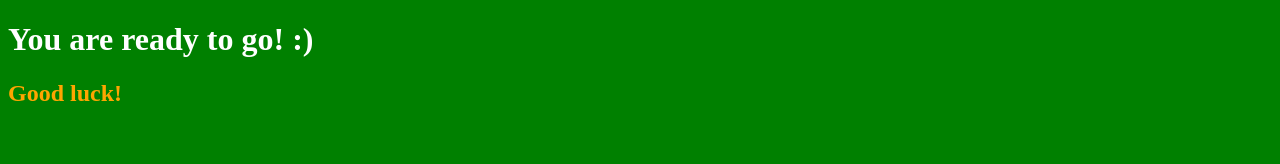
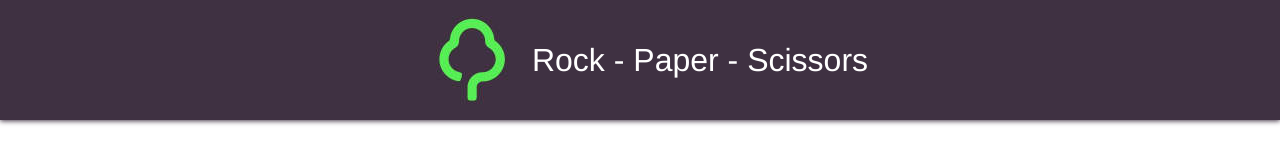
Before and after one commit to DanAlvares/rock-paper-scissors, a website built with webpack: page public/index.html in a window 1280 px wide. Built offline with nearby package versions, Linux system fonts and the light colour scheme.

Commit message:
Add Header

```diff
--- a/public/index.html
+++ b/public/index.html
@@ -7,7 +7,9 @@
 		<meta name="viewport" content="width=device-width, initial-scale=1" />
 	</head>
 	<body>
-		<h1>You are ready to go! :)</h1>
-		<h2>Good luck!</h2>
+		<header>
+			<img src="../src/images/logo.jpeg" alt="Gumtree Logo">
+			<h1>Rock - Paper - Scissors</h1>
+		</header>
 	</body>
 </html>
--- /dev/null
+++ b/src/css/_global.scss
@@ -0,0 +1,7 @@
+* {
+	box-sizing: border-box;
+}
+body {
+	margin: 0;
+	font-family: Helvetica, sans-serif;
+}
--- /dev/null
+++ b/src/css/_header.scss
@@ -0,0 +1,23 @@
+header {
+	align-items: center;
+	background-color: #3f3142;
+	box-shadow: 0 1px 5px #3f3142;
+	color: #ffffff;
+	display: flex;
+	justify-content: center;
+	margin-bottom: 2rem;
+
+	h1 {
+		font-weight: 100;
+    }
+
+    @media(max-width: 414px){
+        img{
+            margin: 5px 10px 5px -12px;
+            width: 60px;
+        }
+        h1 {
+            font-size: 1.4rem;
+        }
+    }
+}
--- a/src/css/index.scss
+++ b/src/css/index.scss
@@ -1,9 +1,2 @@
-@import './style.css';
-
-body {
-	background-color: green;
-
-	h1 {
-		color: white;
-	}
-}
+@import './global.scss';
+@import './header.scss';
--- a/src/css/style.css
+++ /dev/null
@@ -1,3 +0,0 @@
-h2 {
-	color: orange;
-}
```
Also changed, not shown: README.md, src/images/logo.jpeg (added).
